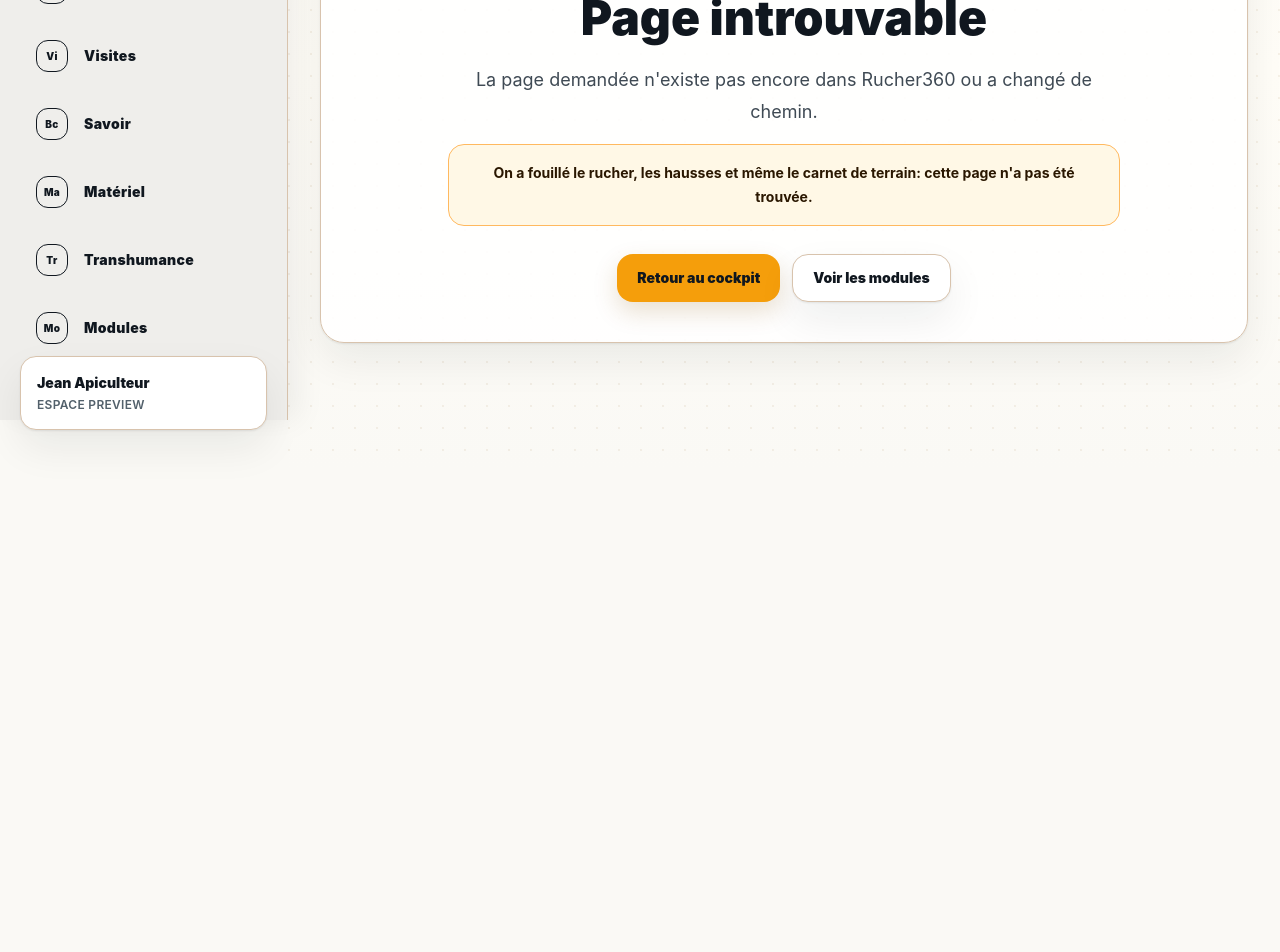
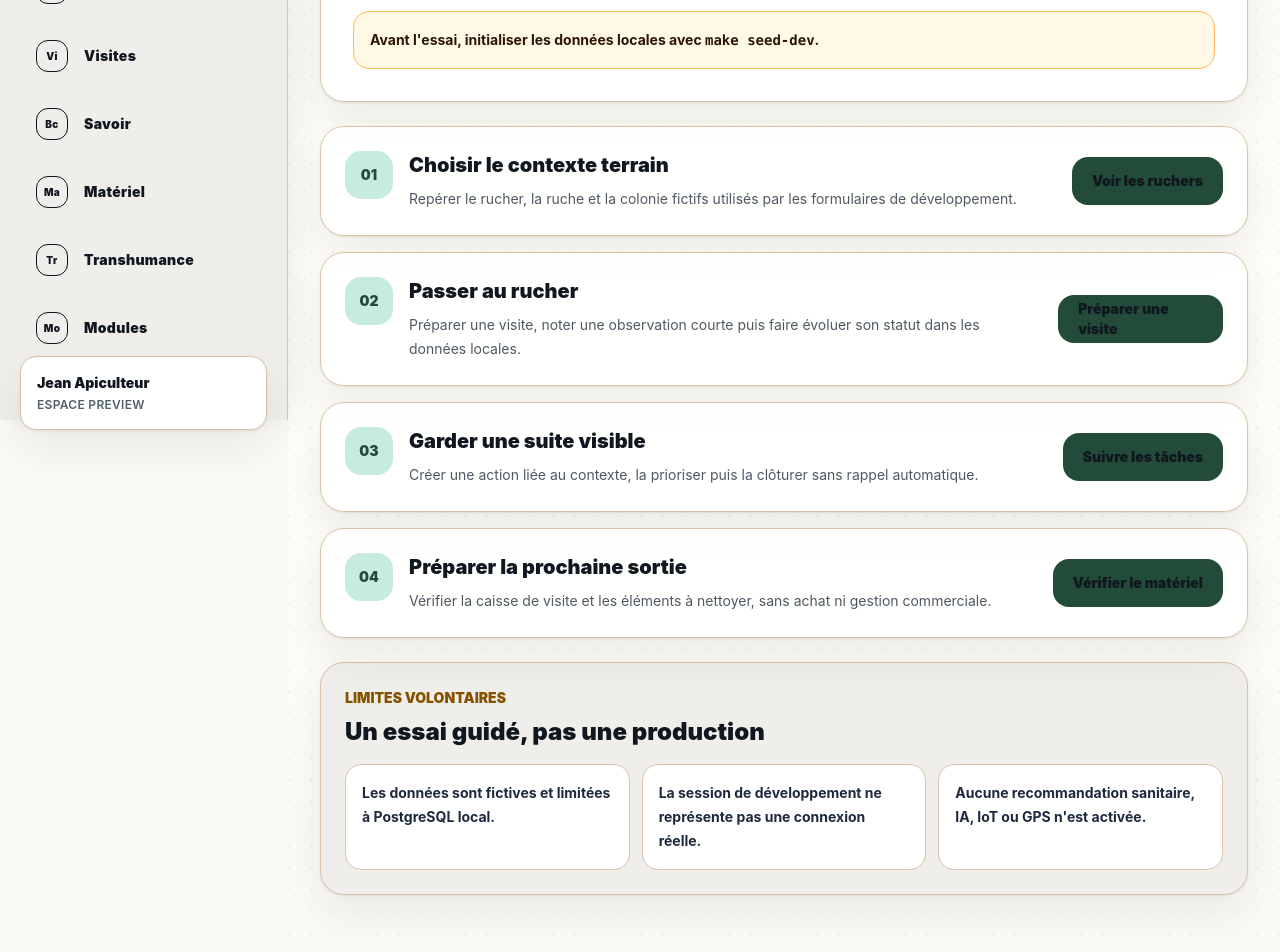
Before and after one commit to bigfred2002/ruche360, a Next.js app: page /journey in a window 1280 px wide. Before the commit this address had no page. Shown: the part 380-1332 px from the top of the page. Before the commit the page ends 849 px from the top, so only its background shows below. Built offline with nearby package versions, Linux system fonts and the light colour scheme.

Commit message:
feat: add classic development journey

```diff
--- /dev/null
+++ b/src/app/journey/page.tsx
@@ -0,0 +1,5 @@
+import { ClassicJourneyPreview } from "@/components/ClassicJourneyPreview";
+
+export default function JourneyPage() {
+  return <ClassicJourneyPreview />;
+}
--- a/src/app/page.tsx
+++ b/src/app/page.tsx
@@ -1,4 +1,5 @@
 import Image from "next/image";
+import Link from "next/link";
 import type { ReactNode } from "react";
 
 import { AppShell } from "@/components/AppShell";
@@ -123,6 +124,12 @@ export default function Home() {
                     />
                     <StatusBadge label={activeScenario.role} tone="amber" />
                   </div>
+                  <Link
+                    className="mt-5 inline-flex min-h-12 items-center rounded-2xl bg-forest-900 px-5 text-sm font-black text-white transition hover:bg-forest-800 focus-ring"
+                    href="/journey"
+                  >
+                    Tester un parcours terrain
+                  </Link>
                 </div>
                 <div className="rounded-3xl bg-gradient-amber p-5 text-white shadow-amber">
                   <p className="text-sm font-bold uppercase tracking-wide text-amber-100">
--- /dev/null
+++ b/src/components/ClassicJourneyPreview.tsx
@@ -0,0 +1,123 @@
+import Link from "next/link";
+
+import { AppShell } from "./AppShell";
+import { createAppNavigation } from "./appNavigation";
+import { StatusBadge } from "./StatusBadge";
+
+const journeySteps = [
+  {
+    detail:
+      "Repérer le rucher, la ruche et la colonie fictifs utilisés par les formulaires de développement.",
+    href: "/apiaries",
+    label: "Voir les ruchers",
+    number: "01",
+    title: "Choisir le contexte terrain",
+  },
+  {
+    detail:
+      "Préparer une visite, noter une observation courte puis faire évoluer son statut dans les données locales.",
+    href: "/visits",
+    label: "Préparer une visite",
+    number: "02",
+    title: "Passer au rucher",
+  },
+  {
+    detail:
+      "Créer une action liée au contexte, la prioriser puis la clôturer sans rappel automatique.",
+    href: "/tasks",
+    label: "Suivre les tâches",
+    number: "03",
+    title: "Garder une suite visible",
+  },
+  {
+    detail:
+      "Vérifier la caisse de visite et les éléments à nettoyer, sans achat ni gestion commerciale.",
+    href: "/equipment",
+    label: "Vérifier le matériel",
+    number: "04",
+    title: "Préparer la prochaine sortie",
+  },
+] as const;
+
+const guardrails = [
+  "Les données sont fictives et limitées à PostgreSQL local.",
+  "La session de développement ne représente pas une connexion réelle.",
+  "Aucune recommandation sanitaire, IA, IoT ou GPS n'est activée.",
+] as const;
+
+export function ClassicJourneyPreview() {
+  const { desktopNavigationItems, mobileNavigationItems } =
+    createAppNavigation("/journey");
+
+  return (
+    <AppShell
+      desktopNavigationItems={desktopNavigationItems}
+      mobileNavigationItems={mobileNavigationItems}
+    >
+      <div className="mx-auto w-full max-w-5xl px-5 py-6 sm:px-6 lg:px-8 lg:py-10">
+        <div className="space-y-6">
+          <section className="surface-panel rounded-3xl p-5 sm:p-7 lg:p-8">
+            <div className="flex flex-wrap gap-2">
+              <StatusBadge label="Parcours de développement" tone="preview" />
+              <StatusBadge label="Données fictives" tone="soon" />
+            </div>
+            <p className="section-kicker mt-5">Essai terrain</p>
+            <h1 className="mt-2 text-4xl font-black leading-tight text-slate-950 sm:text-5xl">
+              Un parcours apicole simple
+            </h1>
+            <p className="mt-3 max-w-3xl text-lg leading-8 text-slate-700">
+              Suivre un rucher, préparer une visite, garder une tâche et vérifier
+              la caisse de terrain. Chaque étape ouvre une surface déjà présente.
+            </p>
+            <div className="mt-6 rounded-2xl border border-amber-200 bg-amber-50 p-4 text-sm font-bold leading-6 text-amber-950">
+              Avant l&apos;essai, initialiser les données locales avec <code>make seed-dev</code>.
+            </div>
+          </section>
+
+          <ol className="grid gap-4">
+            {journeySteps.map((step) => (
+              <li className="surface-panel rounded-3xl p-5 sm:p-6" key={step.number}>
+                <div className="flex flex-col gap-5 sm:flex-row sm:items-center sm:justify-between">
+                  <div className="flex gap-4">
+                    <span className="grid size-12 shrink-0 place-items-center rounded-2xl bg-sage-100 text-sm font-black text-forest-900">
+                      {step.number}
+                    </span>
+                    <div>
+                      <h2 className="text-xl font-black text-slate-950">{step.title}</h2>
+                      <p className="mt-2 max-w-2xl text-sm leading-6 text-field-muted">
+                        {step.detail}
+                      </p>
+                    </div>
+                  </div>
+                  <Link
+                    className="inline-flex min-h-12 items-center justify-center rounded-2xl bg-forest-900 px-5 text-sm font-black text-white transition hover:bg-forest-800 focus-ring"
+                    href={step.href}
+                  >
+                    {step.label}
+                  </Link>
+                </div>
+              </li>
+            ))}
+          </ol>
+
+          <section className="surface-muted rounded-3xl p-5 sm:p-6">
+            <p className="section-kicker">Limites volontaires</p>
+            <h2 className="mt-2 text-2xl font-black text-slate-950">
+              Un essai guidé, pas une production
+            </h2>
+            <div className="mt-4 grid gap-3 md:grid-cols-3">
+              {guardrails.map((rule) => (
+                <p
+                  className="rounded-2xl border border-cream-300 bg-white p-4 text-sm font-bold leading-6 text-slate-800"
+                  key={rule}
+                >
+                  {rule}
+                </p>
+              ))}
+            </div>
+          </section>
+        </div>
+      </div>
+    </AppShell>
+  );
+}
```
Also changed, not shown: 4 other files (tests, documents, lock files or other folders).
